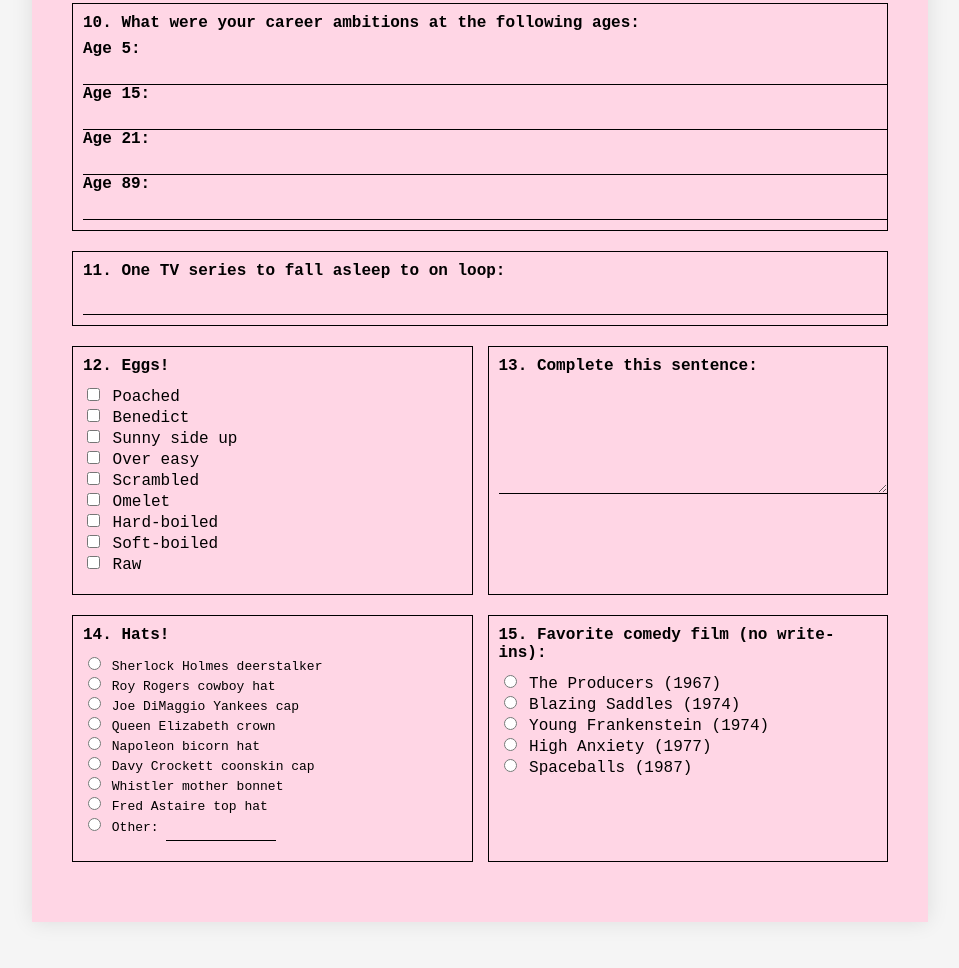
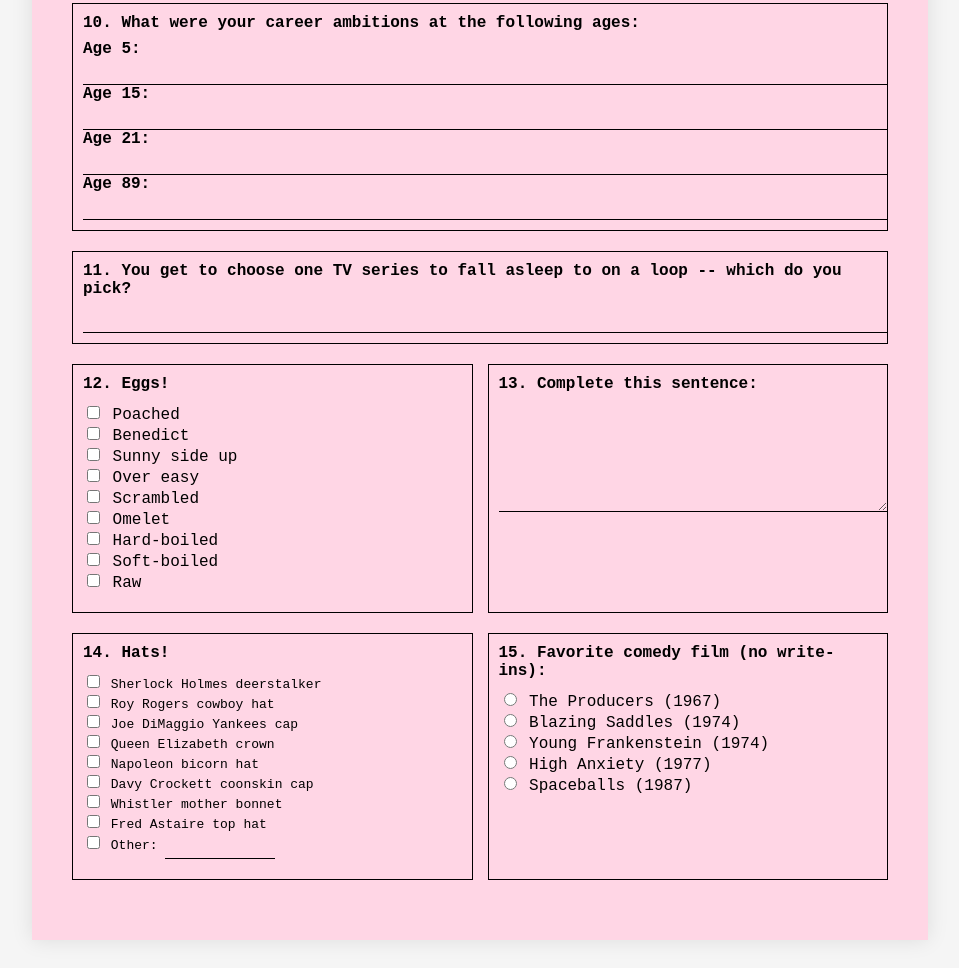
Before and after one commit to stephanieweiwang/mbq, a plain HTML site: page index.html in a window 1280 px wide. Shown: the part 1801-2769 px from the top of the page, without its empty margins (160-1119 px from the left). Drawn offline with Linux system fonts and the light colour scheme.

Commit message:
Change TV series question to a more detailed prompt

```diff
--- a/index.html
+++ b/index.html
@@ -218,7 +218,7 @@
         </div>
 
         <div class="section">
-            <div class="question">11. One TV series to fall asleep to on loop:</div>
+            <div class="question">11. You get to choose one TV series to fall asleep to on a loop -- which do you pick?</div>
             <input type="text" id="tvseries">
         </div>
 
@@ -248,15 +248,15 @@
             <div class="section">
                 <div class="question">14. Hats!</div>
                 <div style="margin: 10px 0; font-size: 13px;">
-                    <label><input type="radio" name="hat"> Sherlock Holmes deerstalker</label><br>
-                    <label><input type="radio" name="hat"> Roy Rogers cowboy hat</label><br>
-                    <label><input type="radio" name="hat"> Joe DiMaggio Yankees cap</label><br>
-                    <label><input type="radio" name="hat"> Queen Elizabeth crown</label><br>
-                    <label><input type="radio" name="hat"> Napoleon bicorn hat</label><br>
-                    <label><input type="radio" name="hat"> Davy Crockett coonskin cap</label><br>
-                    <label><input type="radio" name="hat"> Whistler mother bonnet</label><br>
-                    <label><input type="radio" name="hat"> Fred Astaire top hat</label><br>
-                    <label><input type="radio" name="hat"> Other: <input type="text" id="hatOther" style="width: 100px;"></label>
+                    <label><input type="checkbox" name="hat"> Sherlock Holmes deerstalker</label><br>
+                    <label><input type="checkbox" name="hat"> Roy Rogers cowboy hat</label><br>
+                    <label><input type="checkbox" name="hat"> Joe DiMaggio Yankees cap</label><br>
+                    <label><input type="checkbox" name="hat"> Queen Elizabeth crown</label><br>
+                    <label><input type="checkbox" name="hat"> Napoleon bicorn hat</label><br>
+                    <label><input type="checkbox" name="hat"> Davy Crockett coonskin cap</label><br>
+                    <label><input type="checkbox" name="hat"> Whistler mother bonnet</label><br>
+                    <label><input type="checkbox" name="hat"> Fred Astaire top hat</label><br>
+                    <label><input type="checkbox" name="hat"> Other: <input type="text" id="hatOther" style="width: 100px;"></label>
                 </div>
             </div>
 
```
